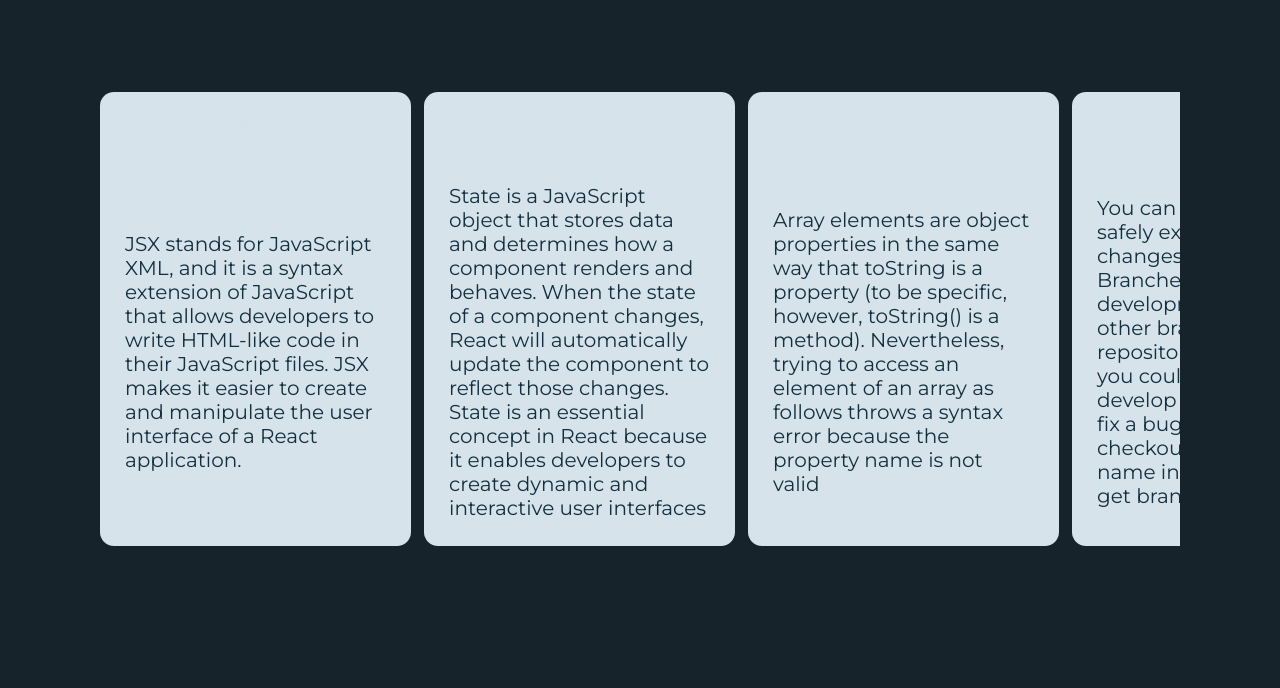
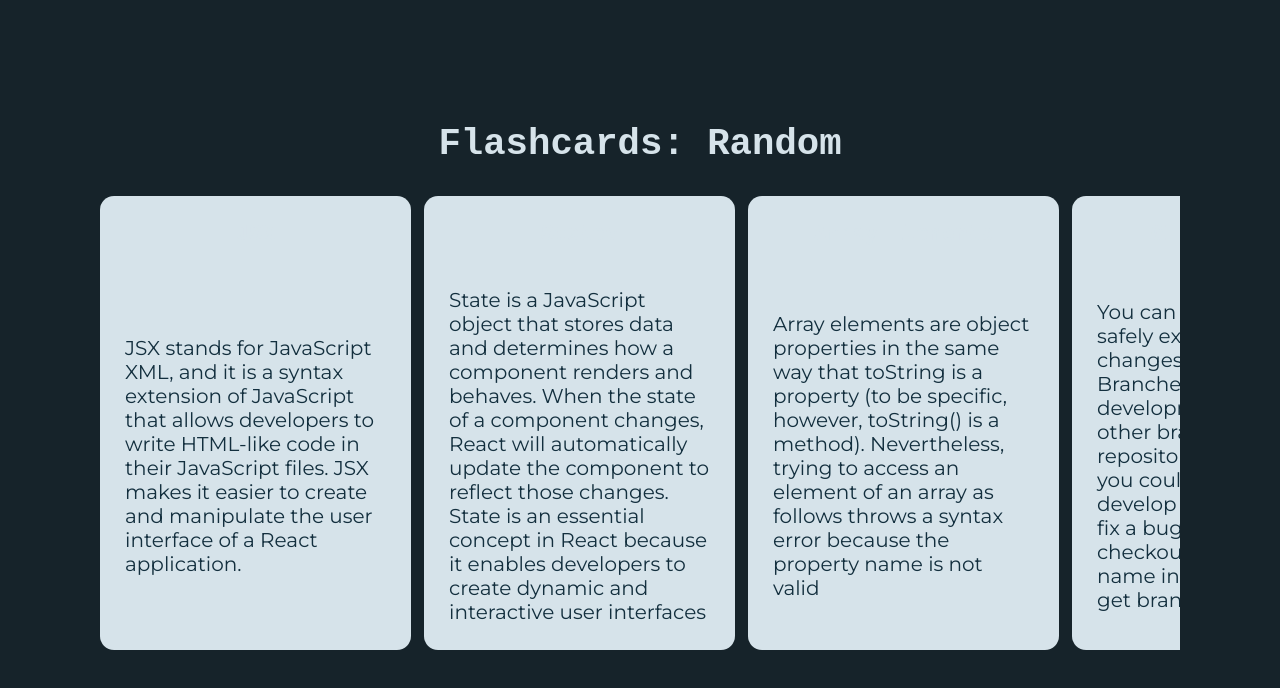
Before and after one commit to SchoolOfCode/bc14_w7_project-frontend-go-gitters, a React app in the folder app-project/: page /Learn/Flashcards in a window 1280 px wide. Shown: the part 88-776 px from the top of the page. Built offline with nearby package versions, Linux system fonts and the light colour scheme.

Commit message:
added title on flashcard page

```diff
--- a/app-project/src/components/flashcards/index.css
+++ b/app-project/src/components/flashcards/index.css
@@ -91,3 +91,7 @@
   font-weight: 800;
   color: #132f3e;
 }
+
+.title {font-size: 28pt;
+color: #d6e3ea;
+text-align: center;}
--- a/app-project/src/components/flashcards/index.js
+++ b/app-project/src/components/flashcards/index.js
@@ -15,6 +15,7 @@
 export default function CardCarousel(props) {
   return (
     <div className="main">
+    <h2 className = "title">Flashcards: Random</h2>
       <ul className="scroll-container" data-layoutmethod="grid">
         <li className="scroll-item">
           <h3>JSX</h3>
```
